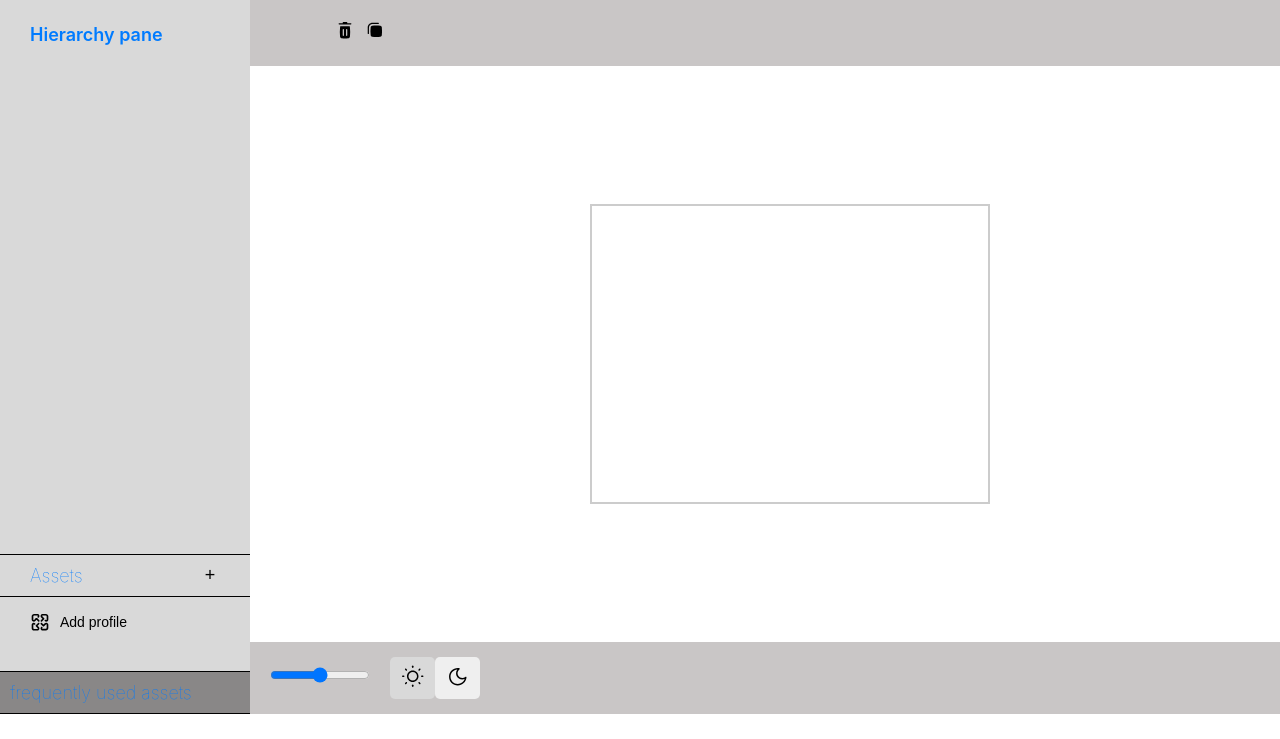
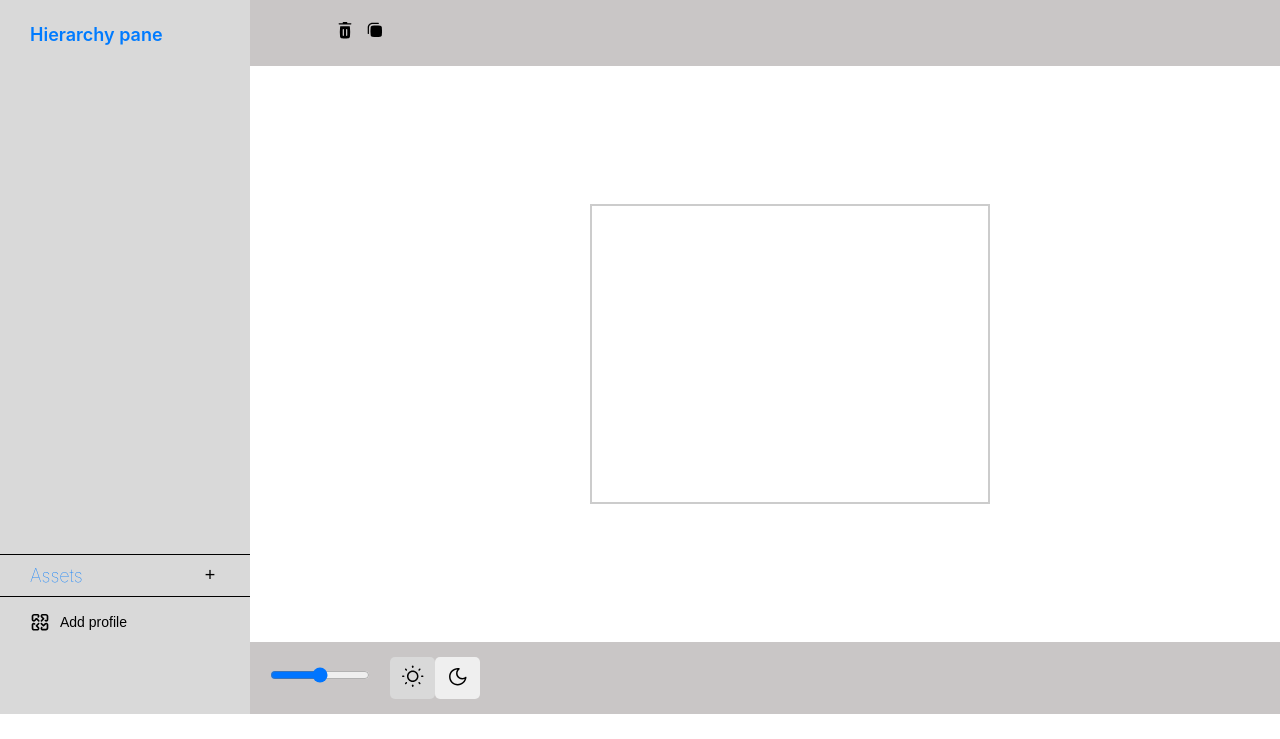
Before and after one commit to deybee97/canvas, a plain HTML site: page index.html in a window 1280 px wide. Shown: the part 86-825 px from the top of the page. Drawn offline with Linux system fonts and the light colour scheme.

Commit message:
remove asset footer

```diff
--- a/index.html
+++ b/index.html
@@ -65,9 +65,7 @@
             </button>
 
           </div>
-              <div class="asset-footer">
-                <h6>frequently used assets</h6>
-              </div>
+
 
           </div>
       </div>
```
